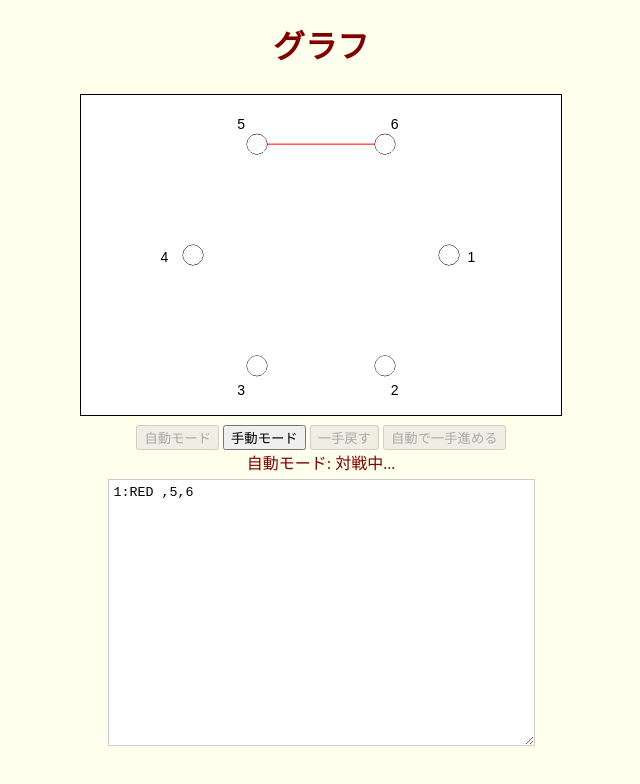
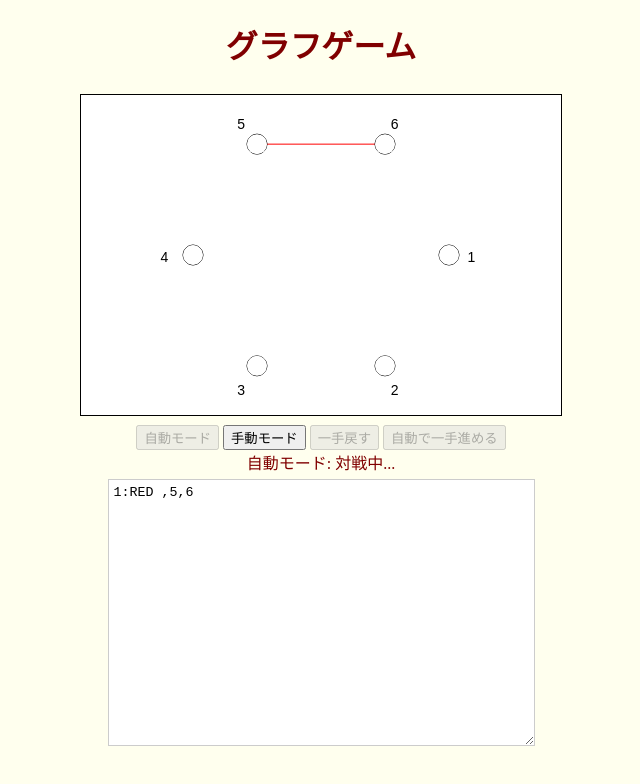
Before and after one commit to pt9999/graph6, a plain HTML site: page graph6.html in a window 1280 px wide. Shown: the whole page, without its empty margins (319-959 px from the left). Drawn offline with Linux system fonts and the light colour scheme.

Commit message:
Add viewport

```diff
--- a/graph6.html
+++ b/graph6.html
@@ -1,7 +1,9 @@
 <!DOCTYPE html>
 <html lang="ja">
 <head>
-<title>グラフ</title>
+<meta charset="utf-8" />
+<meta name="viewport" content="width=600">
+<title>グラフゲーム</title>
 <style type="text/css">
 body {
     text-align: center;
@@ -32,7 +34,7 @@ body {
 </style>
 </head>
 <body>
-<h1>グラフ</h1>
+<h1>グラフゲーム</h1>
 <div id="contents">
     <canvas id="canvas" width="480" height="320"></canvas>
     <form>
```
